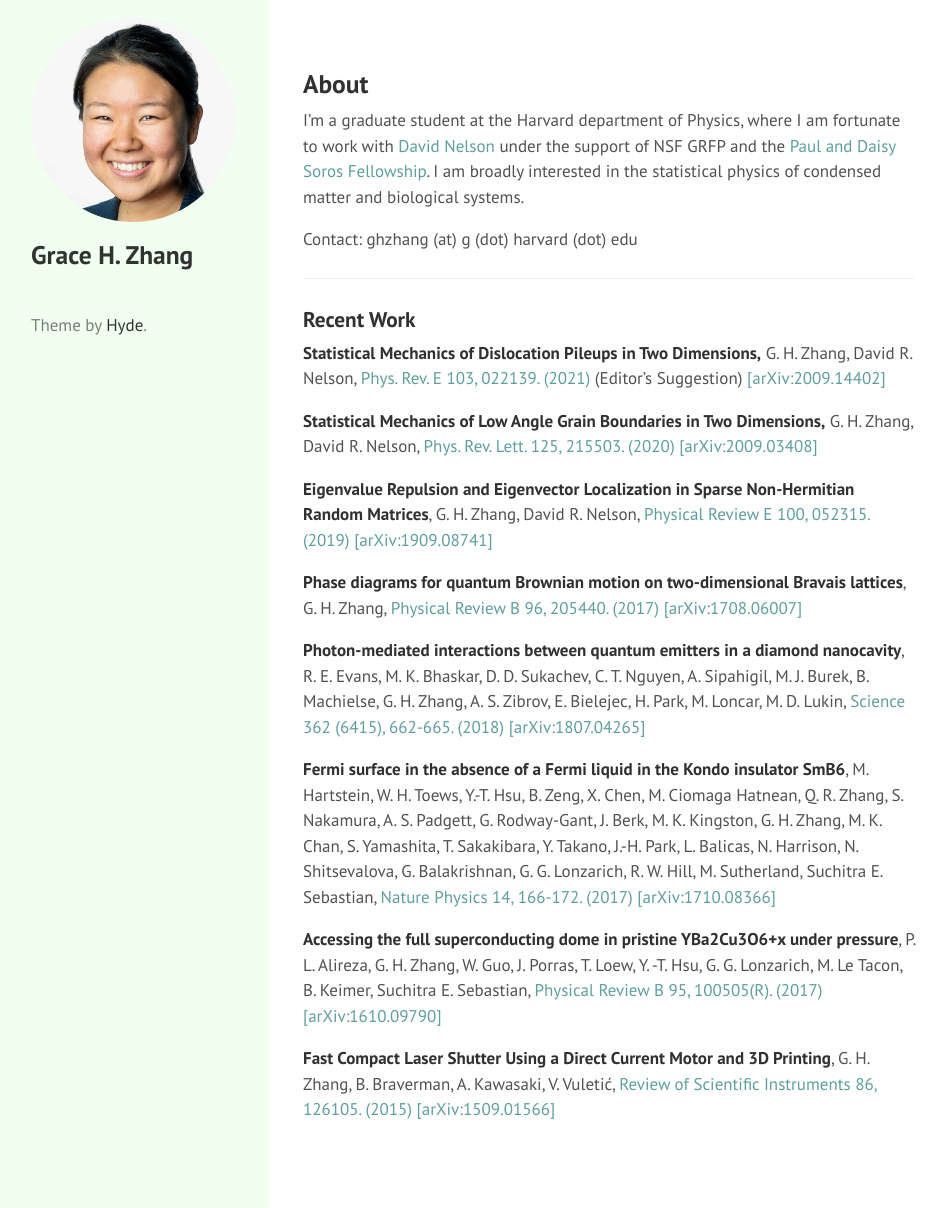
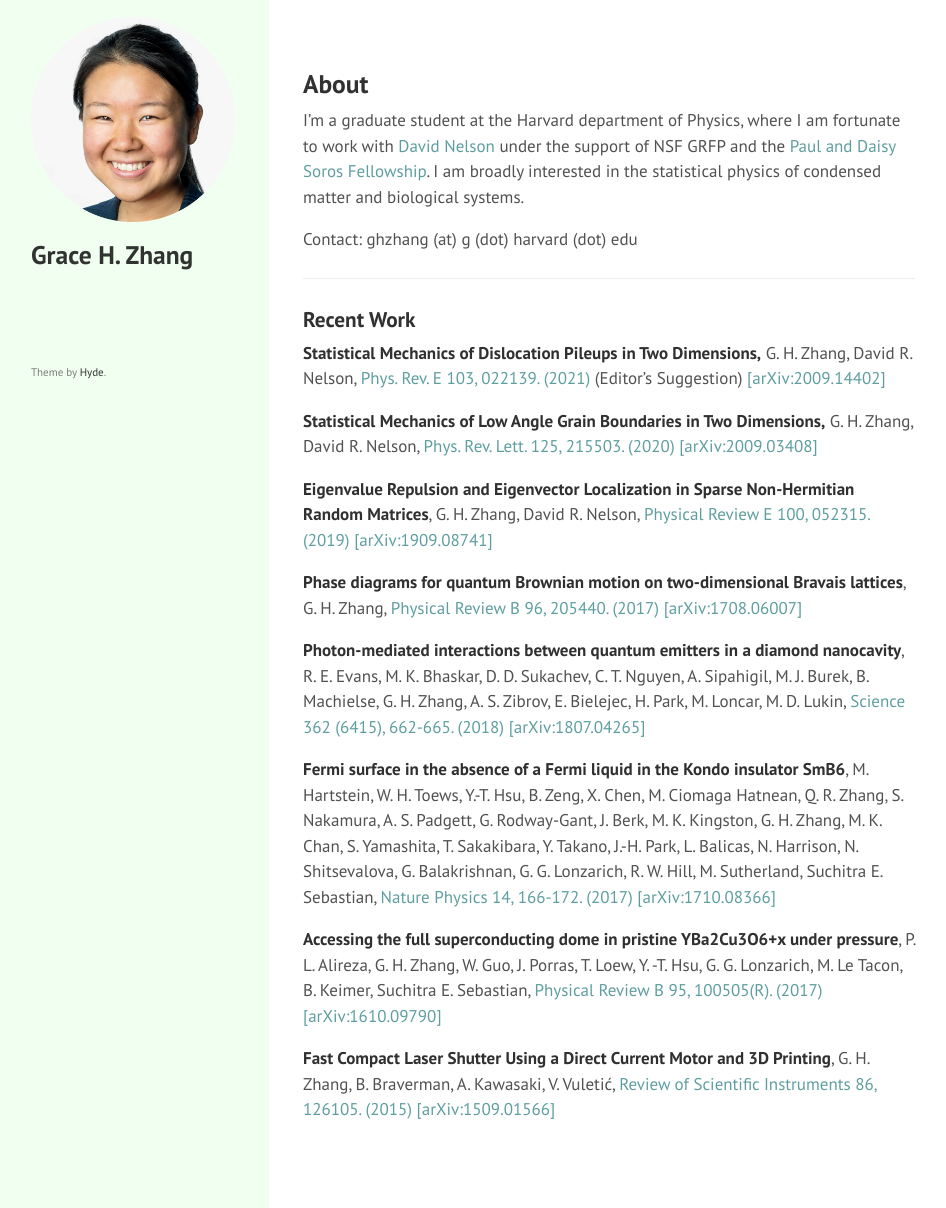
Before and after one commit to ghzhang0/ghzhang0.github.io, a Jekyll site: the page built from index.markdown, in a window 1280 px wide and 1208 px high. Shown: the whole window, without its empty margins (3-949 px from the left). Built offline with Jekyll 4.4.1, drawn with Linux system fonts in a browser that asks for light colours; Markdown is read by kramdown in place of the engine named in the settings.

Commit message:
Update sidebar.html

```diff
--- a/_includes/sidebar.html
+++ b/_includes/sidebar.html
@@ -31,8 +31,9 @@
 
     </nav>
     <br>
-
-    <p> Theme by <a class="nav" href="https://github.com/poole/hyde">Hyde</a>.
+    <br>
+    <br>
+    <p style="font-size:11px"> Theme by <a class="nav" href="https://github.com/poole/hyde">Hyde</a>.
 </p>
   </div>
 </div>
```
